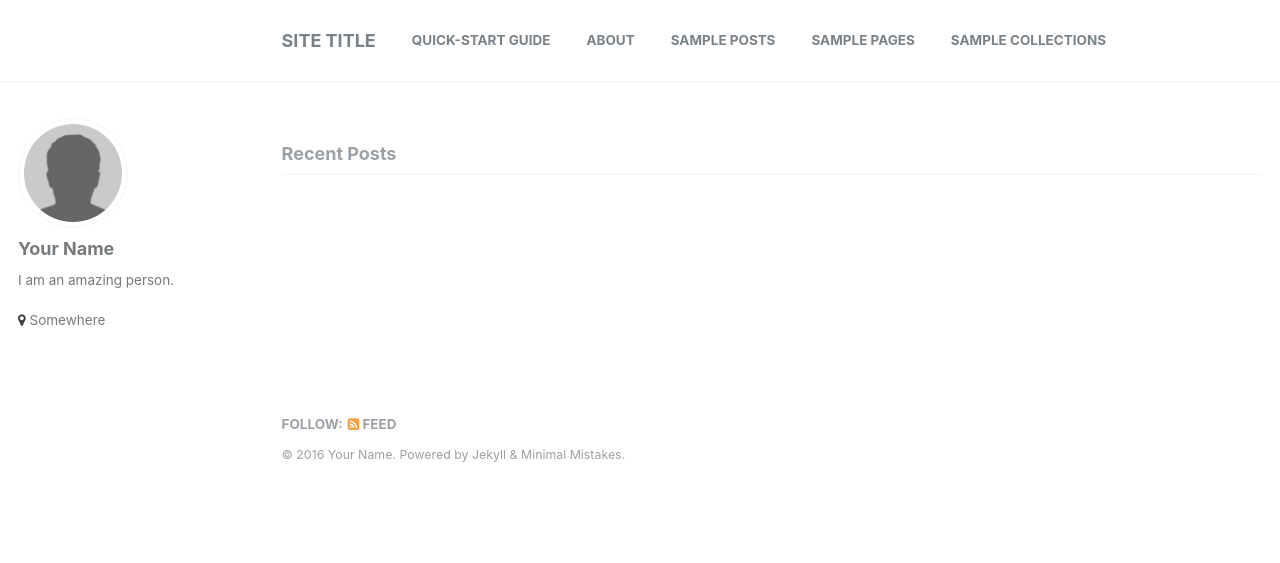
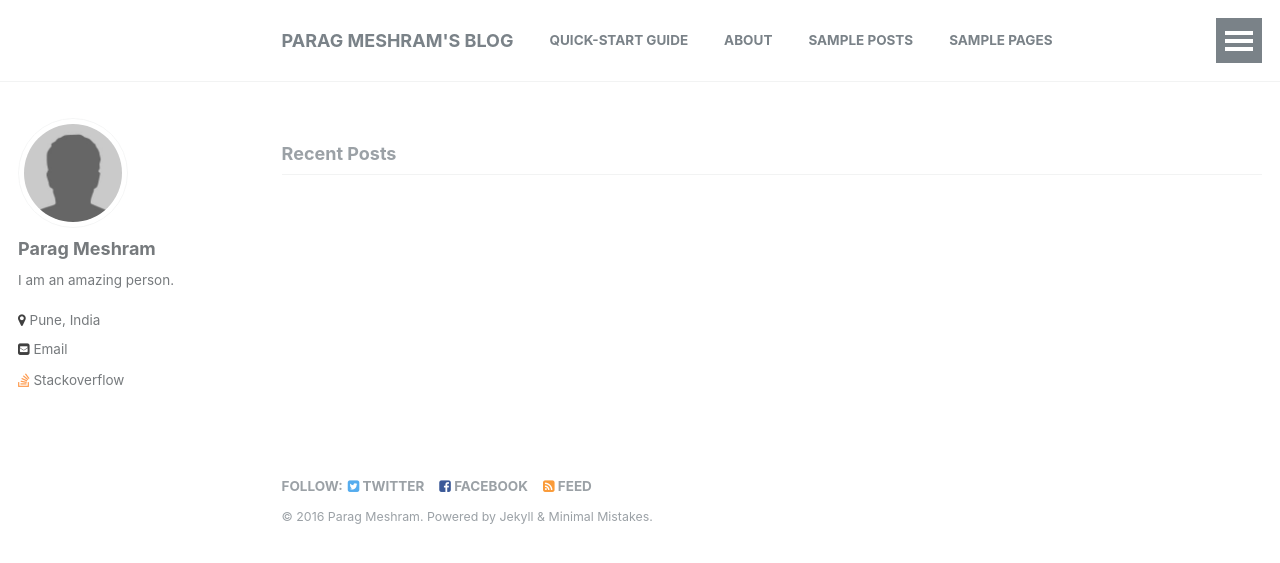
Before and after one commit to paragmeshram/paragmeshram.github.io, a Jekyll site: the page built from index.html, in a window 1280 px wide. Shown: the top 563 px of the page. Built offline with Jekyll 4.4.1, drawn with Linux system fonts in a browser that asks for light colours; the list of posts is cut into pages by our own code.

Commit message:
Update _config.yml

```diff
--- a/_config.yml
+++ b/_config.yml
@@ -7,9 +7,9 @@
 
 # Site Settings
 locale                   : "en-US"
-title                    : "Site Title"
+title                    : "Parag Meshram's Blog"
 title_separator          : "-"
-name                     : "Your Name"
+name                     : "Parag Meshram"
 description              : "An amazing website."
 url                      : # the base hostname & protocol for your site e.g. "https://mmistakes.github.io"
 baseurl                  : # the subpath of your site, e.g. "/blog"
@@ -35,9 +35,9 @@
 
 # Social Sharing
 twitter:
-  username               :
+  username               : "ParagMeshram"
 facebook:
-  username               :
+  username               : "parag.meshram"
   app_id                 :
   publisher              :
 og_image                 : # Open Graph/Twitter default site image
@@ -61,11 +61,11 @@
 
 # Site Author
 author:
-  name             : "Your Name"
+  name             : "Parag Meshram"
   avatar           : "bio-photo.jpg"
   bio              : "I am an amazing person."
-  location         : "Somewhere"
-  email            :
+  location         : "Pune, India"
+  email            : "parag.meshram@hotmail.com"
   uri              :
   bitbucket        :
   codepen          :
@@ -81,7 +81,7 @@
   linkedin         :
   pinterest        :
   soundcloud       :
-  stackoverflow    : # http://stackoverflow.com/users/123456/username
+  stackoverflow    : "http://stackoverflow.com/users/158207/parag-meshram"
   steam            :
   tumblr           :
   twitter          :
```
